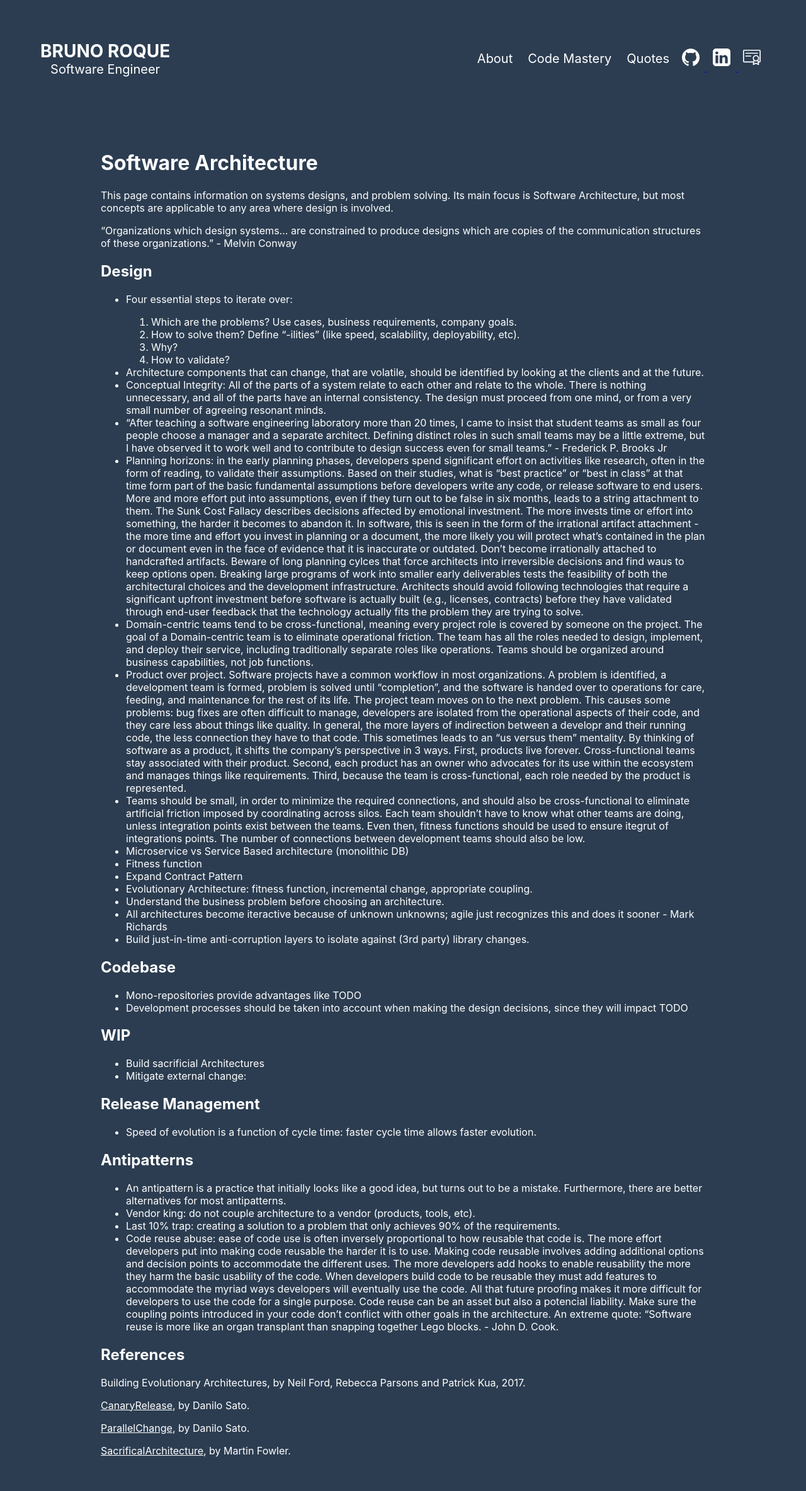
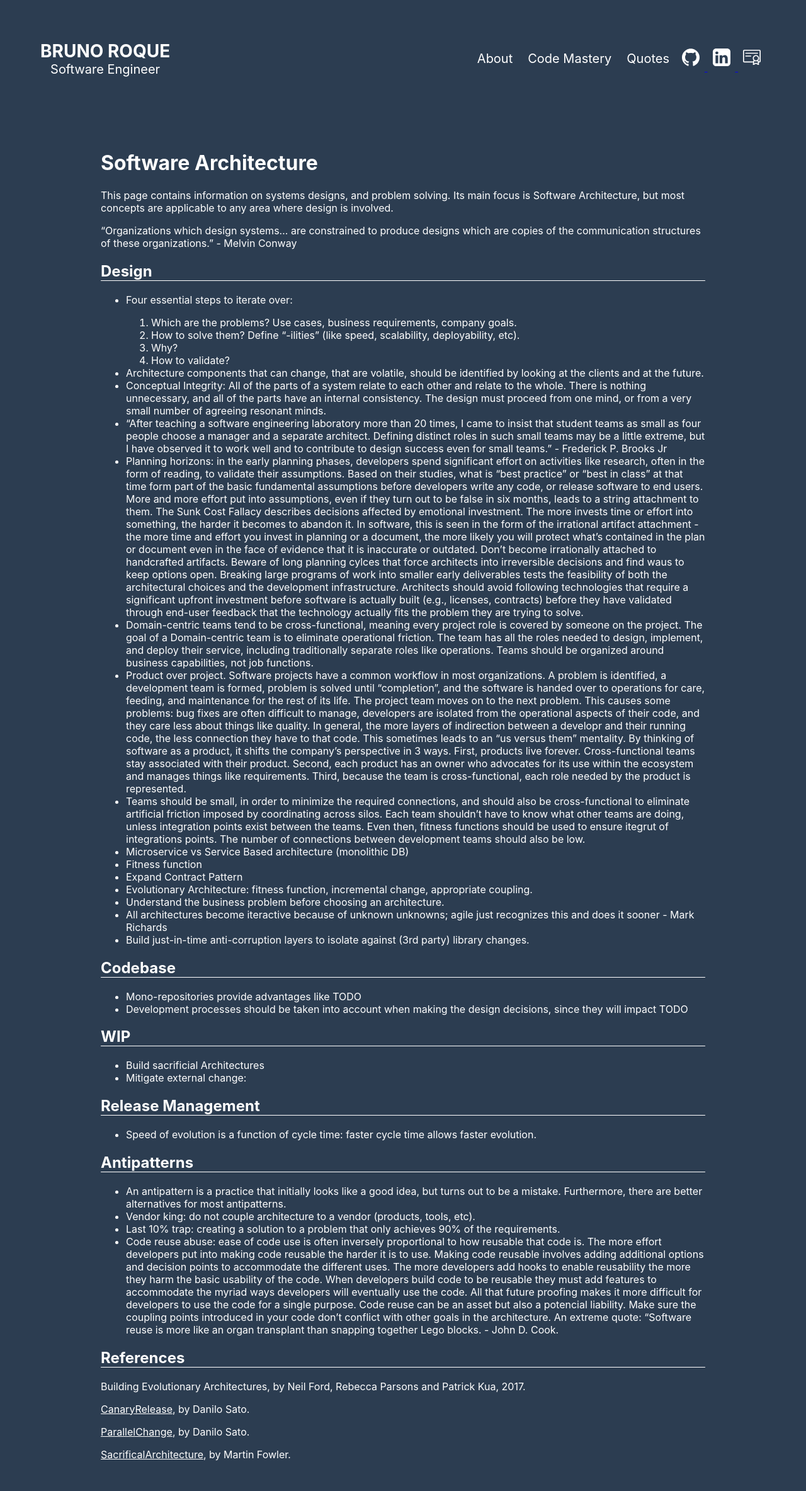
Before and after one commit to brunoroque06/brunoroque06.github.io, a Jekyll site: the page built from _pages/software-architecture.md, in a window 1280 px wide. Shown: the whole page at 63% size. Built offline with Jekyll 4.4.1, drawn with Linux system fonts in a browser that asks for light colours.

Commit message:
Add bottom line to headers

```diff
--- a/css/style.scss
+++ b/css/style.scss
@@ -81,6 +81,10 @@ main {
   a:hover {
     background: $hover-color;
   }
+  h2,
+  h3 {
+    border-bottom: 0.1rem solid $font-color;
+  }
 }
 .center {
   text-align: center;
```
